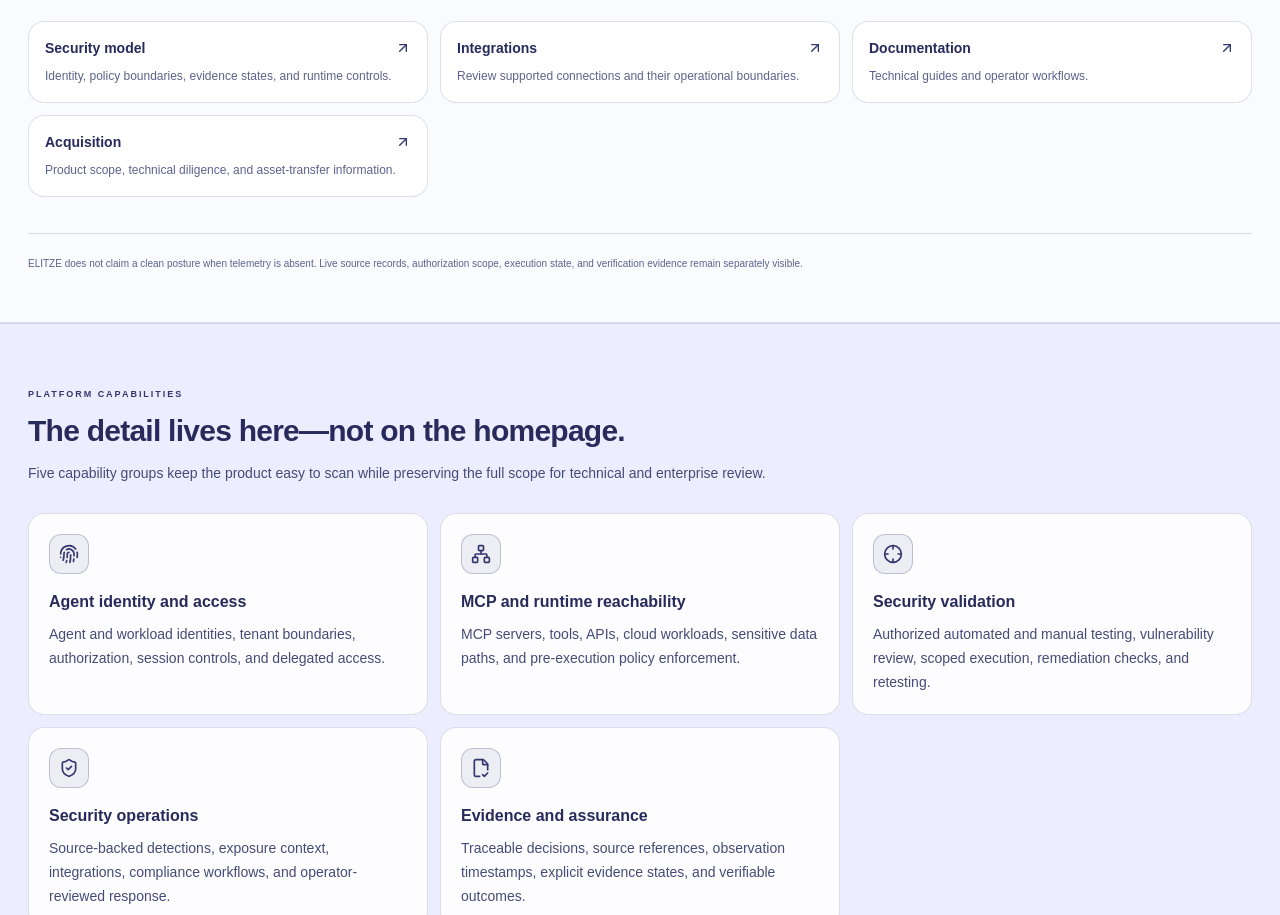
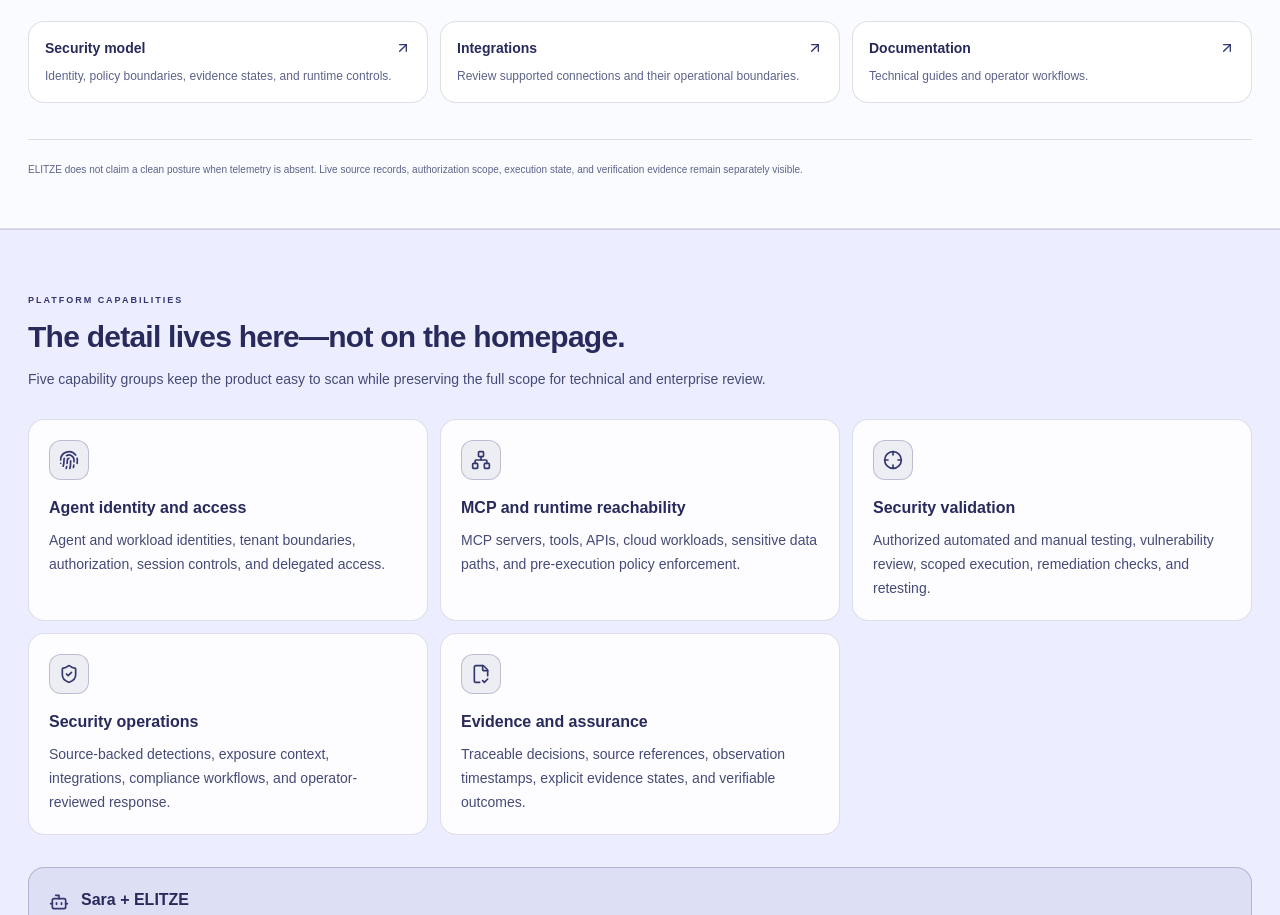
Before and after one commit to terrell0780/elitze-agentic-security, a Next.js app: page /about in a window 1280 px wide. Shown: the part 1225-2140 px from the top of the page. Built offline with nearby package versions, Linux system fonts and the light colour scheme; no server answers.

Commit message:
Remove acquisition link from cybersecurity platform

```diff
--- a/src/app/about/page.tsx
+++ b/src/app/about/page.tsx
@@ -59,7 +59,6 @@ export default function Page() {
           { title: "Security model", href: "/security", description: "Identity, policy boundaries, evidence states, and runtime controls." },
           { title: "Integrations", href: "/integrations", description: "Review supported connections and their operational boundaries." },
           { title: "Documentation", href: "/docs", description: "Technical guides and operator workflows." },
-          { title: "Acquisition", href: "/sales", description: "Product scope, technical diligence, and asset-transfer information." },
         ]}
       />
 
```
